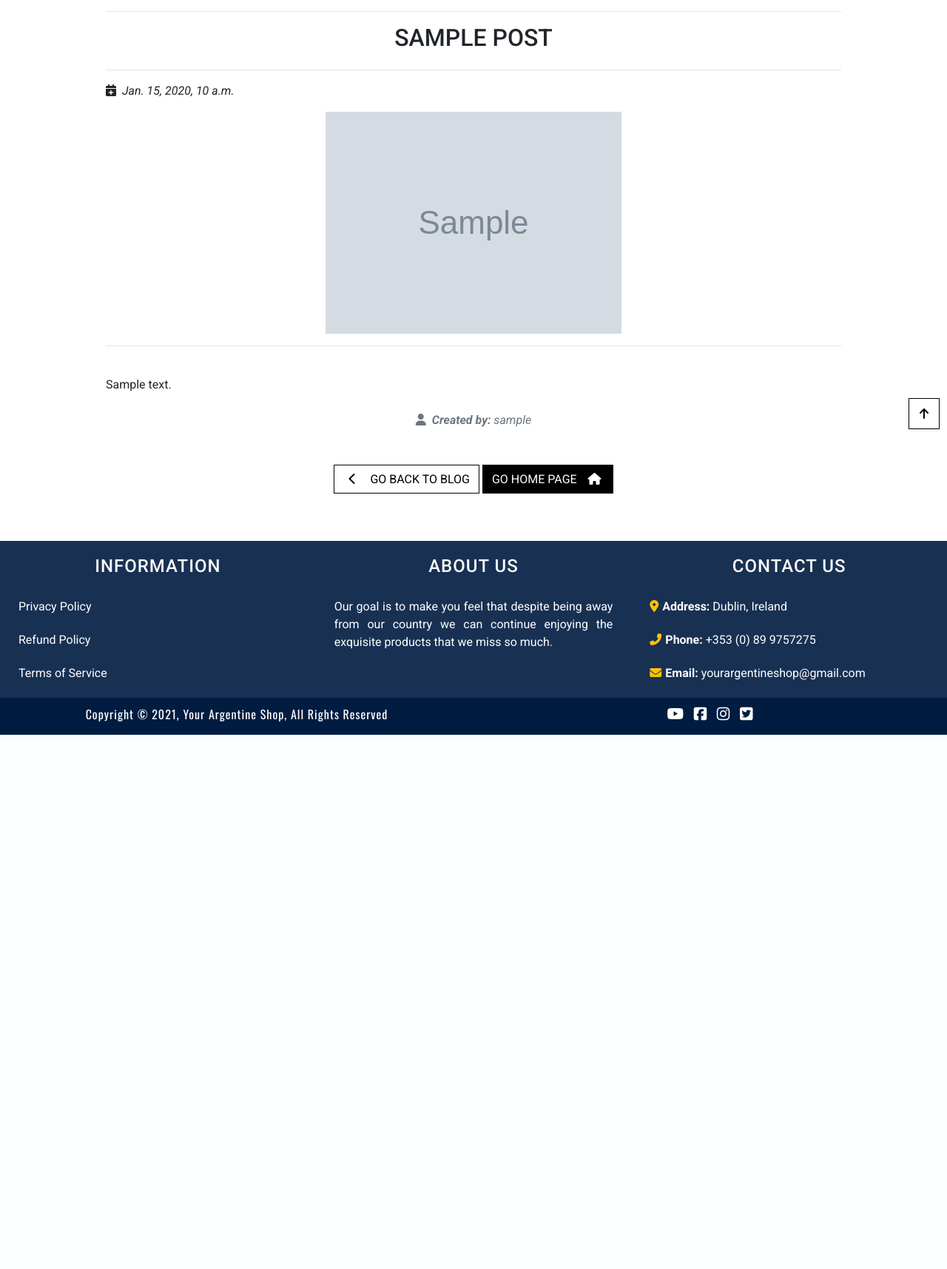
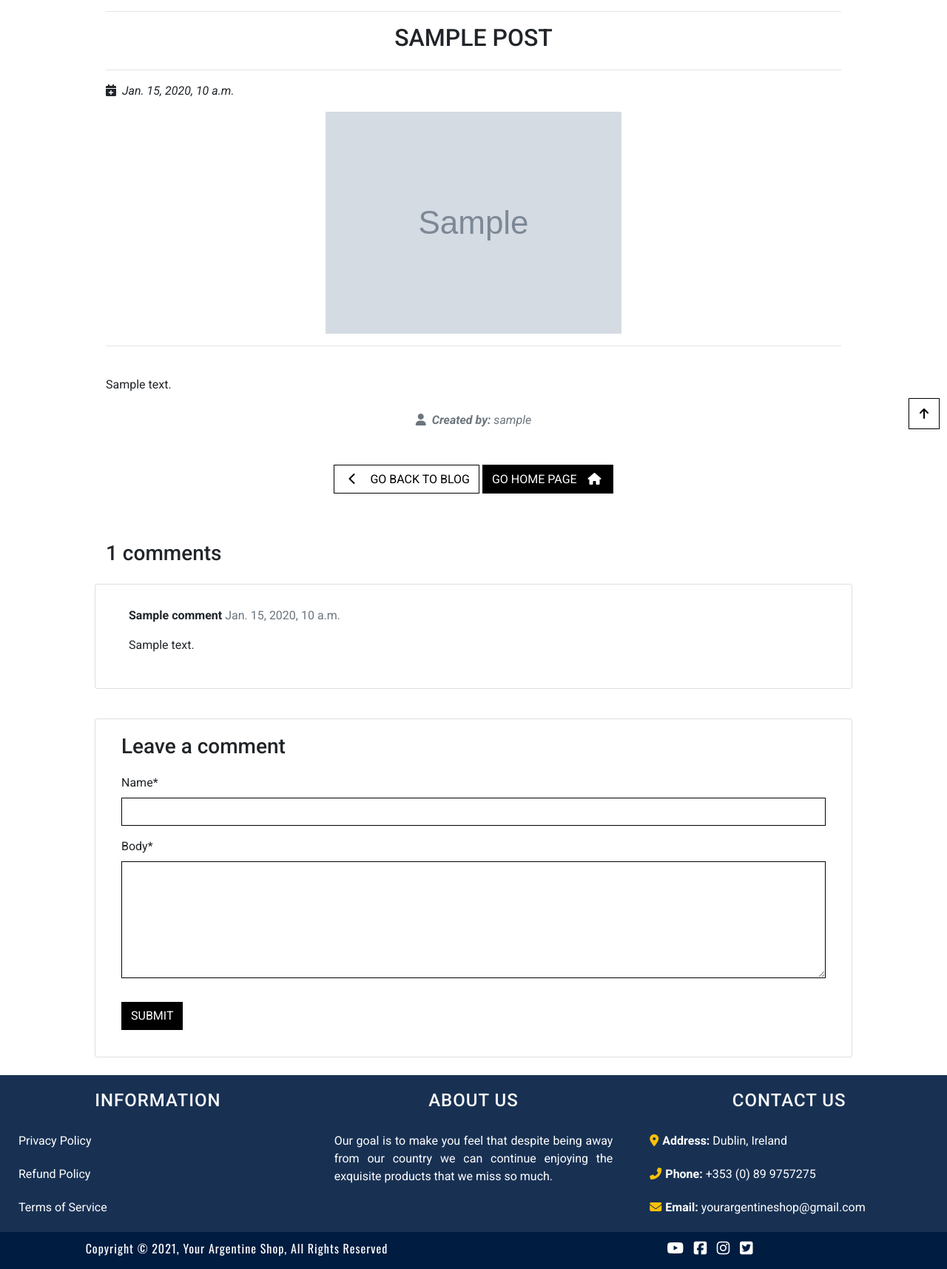
Before and after one commit to cotebarrientos/4th-milestone-project-your-argentine-shop, a Django app: page /blog/1/ in a window 1280 px wide. Shown: the part 210-1925 px from the top of the page at 74% size. Before the commit the page ends 1203 px from the top, so only its background shows below. Run offline with Django 3.2, Linux system fonts and the light colour scheme; tables that the repository leaves empty hold one stand-in row (values such as "Sample post"); grey boxes marked "Sample" are stand-in pictures; some libraries are stand-ins or nearby versions.

Commit message:
Update blog app
I added a new class inside the models.py file in order to allow users
to leave a comment on the posts published on the website. I have also
created a new form that allows to post comments, which will first be
moderated by the super user in order to avoid spams or comments with
questionable content.

```diff
--- a/blog/forms.py
+++ b/blog/forms.py
@@ -1,6 +1,6 @@
 from django import forms
 from .widgets import CustomClearableFileInputForPostImage
-from .models import Post
+from .models import Post, Comment
 
 
 class BlogPostForm(forms.ModelForm):
@@ -16,3 +16,22 @@ class BlogPostForm(forms.ModelForm):
 
         for field in self.fields:
             self.fields[field].widget.attrs['class'] = 'border-black rounded-0'
+
+
+class CommentForm(forms.ModelForm):
+    class Meta:
+        model = Comment
+        fields = ('name', 'body')
+        widgets = {
+            'body' : forms.Textarea(attrs={
+                'rows': '6',
+                'cols': '90',
+                'maxlength': '1000',
+            }),
+        }
+
+    def __init__(self, *args, **kwargs):
+        super().__init__(*args, **kwargs)
+
+        for field in self.fields:
+            self.fields[field].widget.attrs['class'] = 'border-black rounded-0'
--- a/blog/models.py
+++ b/blog/models.py
@@ -26,3 +26,17 @@ class Post(models.Model):
 
     def __str__(self):
         return self.title
+
+
+class Comment(models.Model):
+    post = models.ForeignKey(Post,on_delete=models.CASCADE,related_name='comments')
+    name = models.CharField(max_length=80)
+    body = models.CharField(max_length=1000)
+    created_on = models.DateTimeField(auto_now_add=True)
+    active = models.BooleanField(default=False)
+
+    class Meta:
+        ordering = ['created_on']
+
+    def __str__(self):
+        return 'Comment {} by {}'.format(self.body, self.name)
--- a/blog/templates/blog/post_detail.html
+++ b/blog/templates/blog/post_detail.html
@@ -6,7 +6,8 @@
 {% endblock %}
 
 {% block content %}
-    <div class="container">
+    <!-- Blog Post Section -->
+    <section class="container">
         <div class="row">
             <div class="col-12">
                 <hr>
@@ -51,7 +52,50 @@
                 {% endif %}
             </div>
         </div>
-    </div>
+    </section>
+
+    <!-- Comment Section -->
+    <section class="container">
+        <div class="row">
+            <div class="col-12 ">
+                <h3>{{ comments.count }} comments</h3>
+            </div>
+            <div class="col-12 card mb-4  mt-3 ">
+                <div class="card-body">
+                    <!-- comments -->
+                    {% for comment in comments %}
+                    <div class="comments" style="padding: 10px;">
+                        <p class="font-weight-bold">
+                            {{ comment.name }}
+                            <span class=" text-muted font-weight-normal">
+                            {{ comment.created_on }}
+                            </span>
+                        </p>
+                        <p class="text-justify">
+                            {{ comment.body }}
+                        </p>
+                    </div>
+                    {% endfor %}
+                </div>
+            </div>
+            <div class="col-12 card mb-4  mt-3 ">
+                <div class="card-body">
+                    {% if new_comment %}
+                    <div class="alert alert-success" role="alert">
+                    Your comment is awaiting moderation
+                    </div>
+                    {% else %}
+                    <h3>Leave a comment</h3>
+                    <form method="post" style="margin-top: 1.3em;">
+                        {{ comment_form|crispy }}
+                        {% csrf_token %}
+                        <button type="submit" class="btn btn-black rounded-0 mb-3 mt-3 text-uppercase">Submit</button>
+                    </form>
+                    {% endif %}
+                </div>
+            </div>
+        </div>
+    </section>
 
     <!-- Delete Button Modal -->
 
--- a/blog/views.py
+++ b/blog/views.py
@@ -1,8 +1,8 @@
 from django.shortcuts import render, get_object_or_404, redirect, reverse
 from django.contrib import messages
 from django.contrib.auth.decorators import login_required
-from .models import Post
-from .forms import BlogPostForm
+from .models import Post, Comment
+from .forms import BlogPostForm, CommentForm
 
 
 def post_list(request):
@@ -16,12 +16,33 @@ def post_list(request):
     return render(request, template, context)
 
 def post_detail(request, post_id):
-    """ A view to show individual blog post details """
+    """ A view to show individual blog post details with its comments"""
 
     post = get_object_or_404(Post, pk=post_id)
+    comments = post.comments.filter(active=True)
+    new_comment = None
+
+    # Comment posted
+    # Code from https://djangocentral.com/creating-comments-system-with-django/
+    if request.method == 'POST':
+        comment_form = CommentForm(data=request.POST)
+        if comment_form.is_valid():
+
+            # Create Comment object but don't save to database yet
+            new_comment = comment_form.save(commit=False)
+            # Assign the current post to the comment
+            new_comment.post = post
+            # Save the comment to the database
+            new_comment.save()
+    else:
+        comment_form = CommentForm()
+
     template = 'blog/post_detail.html'
     context = {
         'post': post,
+        'comments':comments,
+        'comment_form':comment_form,
+        'new_comment':new_comment,
     }
 
     return render(request, template, context)
```
Also changed, not shown: blog/admin.py (+12 -1 lines), blog/migrations/0005_comment.py (added).
